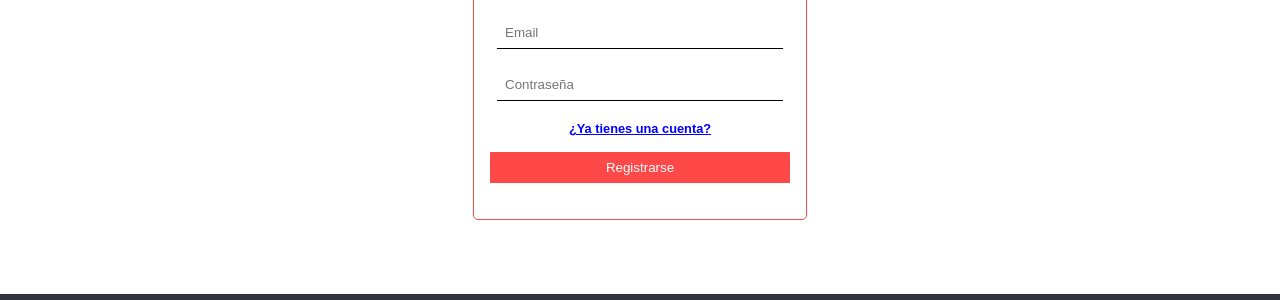
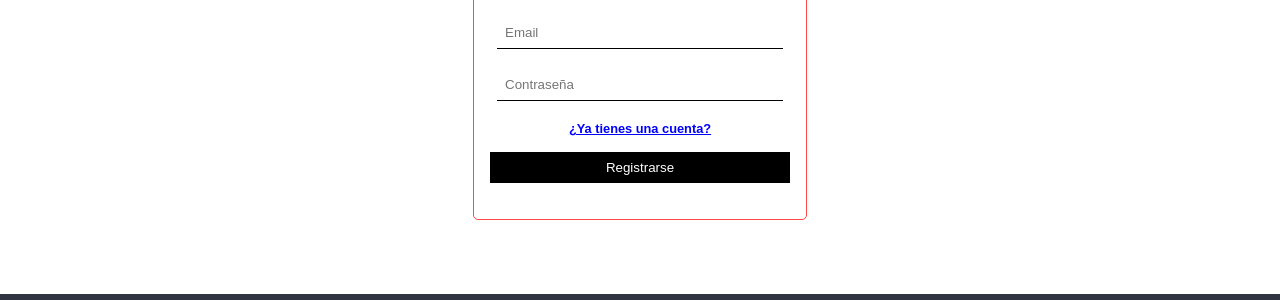
Before and after one commit to fedetempone/FunkoShop, a plain HTML site: page html/login.html in a window 1280 px wide. In both pictures the pointer is over the input "Registrarse". Shown: the part 300-600 px from the top of the page. Drawn offline with Linux system fonts and the light colour scheme.

Commit message:
hovers del login

```diff
--- a/stylesheets/desktop.css
+++ b/stylesheets/desktop.css
@@ -212,4 +212,13 @@
         width: 300px;
     }
 
+    .form input[type="submit"]:hover {
+        background-color: black;
+        transition: ease-in-out .4s;
+    }
+
+    .form a:hover{
+        color: #047c71;
+    }
+
 }
```
